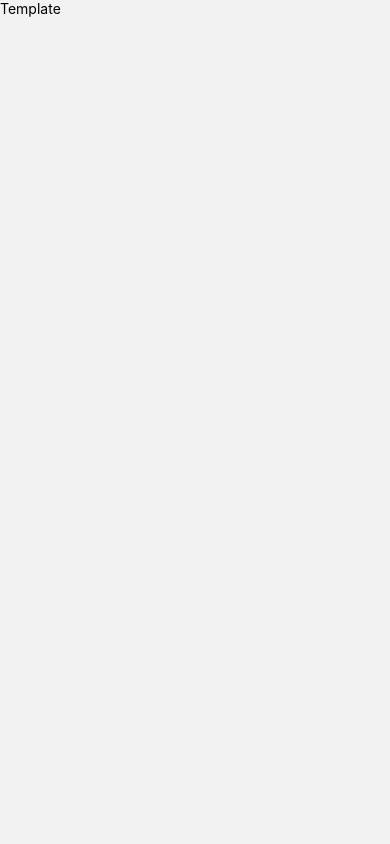
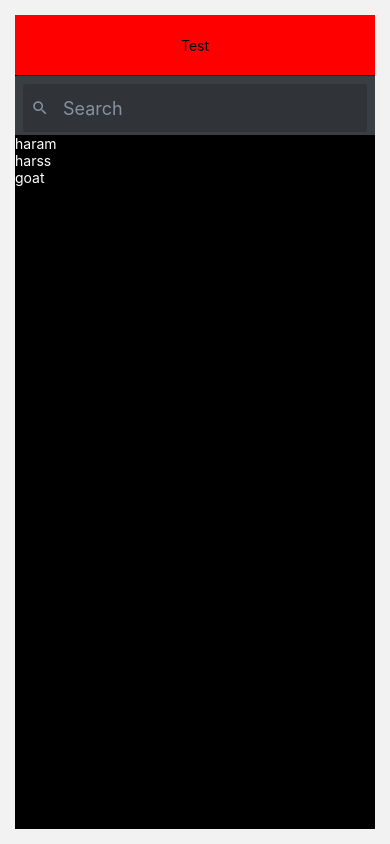
Before and after one commit to Theo2903/be-fit, a React Native app: screen /Dashboard in a window 390 px wide. Built offline with nearby package versions, Linux system fonts and the light colour scheme.

Commit message:
added stuff

```diff
--- a/package.json
+++ b/package.json
@@ -17,6 +17,7 @@
     "expo-status-bar": "~1.11.1",
     "react": "18.2.0",
     "react-native": "0.73.6",
+    "react-native-elements": "^3.4.3",
     "react-native-gesture-handler": "^2.16.1",
     "react-native-safe-area-context": "^4.10.1"
   },
--- a/src/Navigations/AppNavigation.js
+++ b/src/Navigations/AppNavigation.js
@@ -10,7 +10,7 @@ const Stack = createStackNavigator();
 export const AppNavigator = () => {
   return (
     <NavigationContainer>
-      <Stack.Navigator initialRouteName="GetStarted">
+      <Stack.Navigator initialRouteName="Dashboard">
         <Stack.Screen
           name="GetStarted"
           component={GetStarted}
--- a/src/Screens/Dashboard/Dashboard.js
+++ b/src/Screens/Dashboard/Dashboard.js
@@ -1,14 +1,67 @@
-// UI & Component
-import { View, Text, StyleSheet } from 'react-native';
+import { View, StyleSheet, Text } from 'react-native';
+import { Container } from '../../Components/Container/Container';
+import { SearchBar } from 'react-native-elements';
+import React, { useEffect, useState } from 'react'
 
 export const Dashboard = () => {
-  return (
-    <View>
-      <Text>Template</Text>
-    </View>
-  );
+    const [search, setSearch] = useState("");
+
+    const [list, setList] = useState(["haram", "harss", "goat"])
+    const [searchedList, setSearchedList] = useState([])
+
+
+    useEffect(() => {
+        const filteredList = list.filter(item =>
+            item.toLowerCase().includes(search.toLowerCase())
+        );
+
+        setSearchedList(filteredList);
+    }, [search]);
+
+
+
+    return (
+        <Container>
+            <View style={styles.container}>
+                <View style={styles.navigationBarArea}>
+                    {/* Barre de navigation */}
+                    <Text>Test</Text>
+                </View>
+                <View style={styles.searchBarArea}>
+                    {/* Barre de recherche des plats */}
+                    <SearchBar
+                        placeholder='Search'
+                        value={search}
+                        onChangeText={(e) => setSearch(e)}
+                    />
+                </View>
+                <View style={styles.mealListArea}>
+                    {/* Liste de plats triée */}
+                    { search.length >= 1 ? searchedList.map((e) => <Text key={e} style={{ color: 'white' }}>{e}</Text>) : list.map((e) => <Text key={e} style={{ color: 'white' }}>{e}</Text>) }
+                </View>
+            </View>
+        </Container>
+    );
 };
 
-const s = StyleSheet.create({
-  template: {},
+const styles = StyleSheet.create({
+    container: {
+        flex: 1,
+        flexDirection: 'column',
+        backgroundColor: "red",
+    },
+    navigationBarArea: {
+        height: 60,
+        backgroundColor: 'red',
+        justifyContent: 'center',
+        alignItems: 'center',
+    },
+    searchBarArea: {
+        height: 60,
+        backgroundColor: '#e0e0e0',
+    },
+    mealListArea: {
+        flex: 1,
+        backgroundColor: 'black',
+    },
 });
```
Also changed, not shown: App.js (line endings or trailing spaces), src/Components/SearchBar/SearchBar.js (deleted), 1 other file (tests, documents, lock files or other folders).
